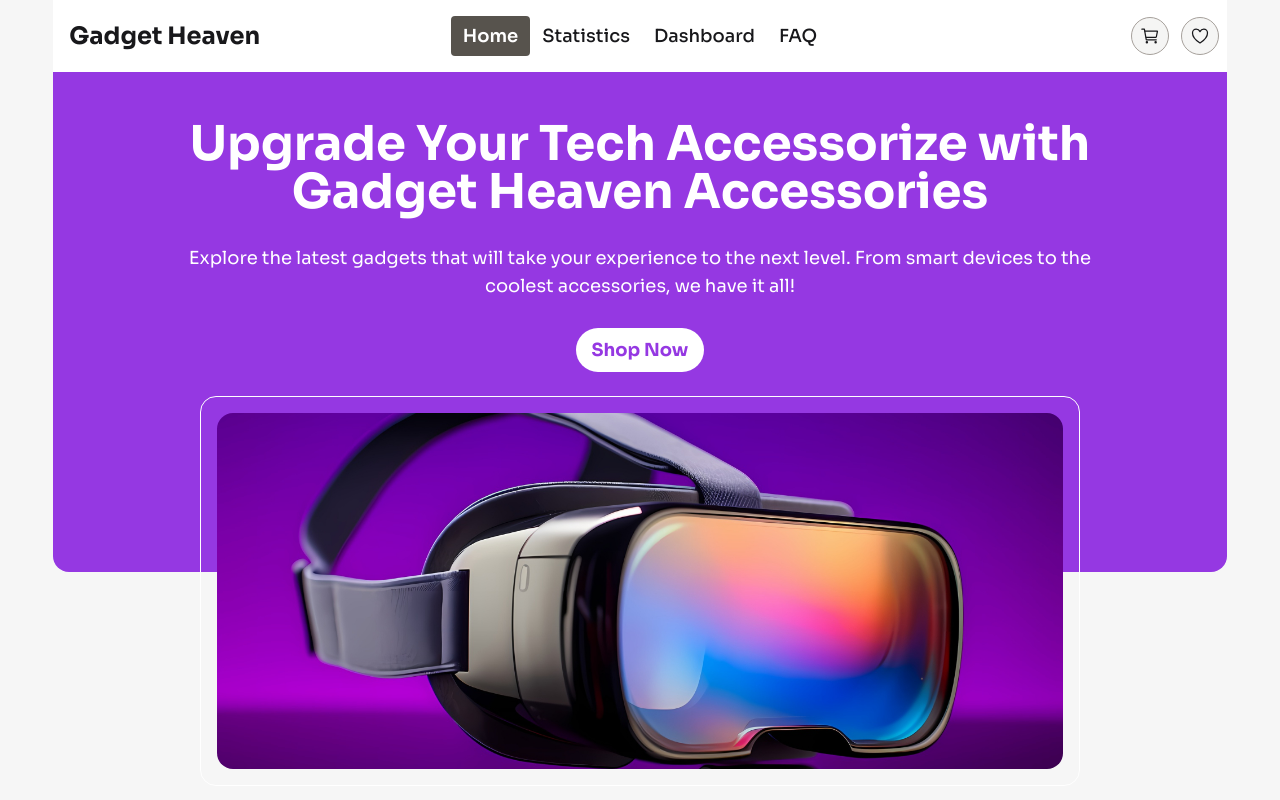
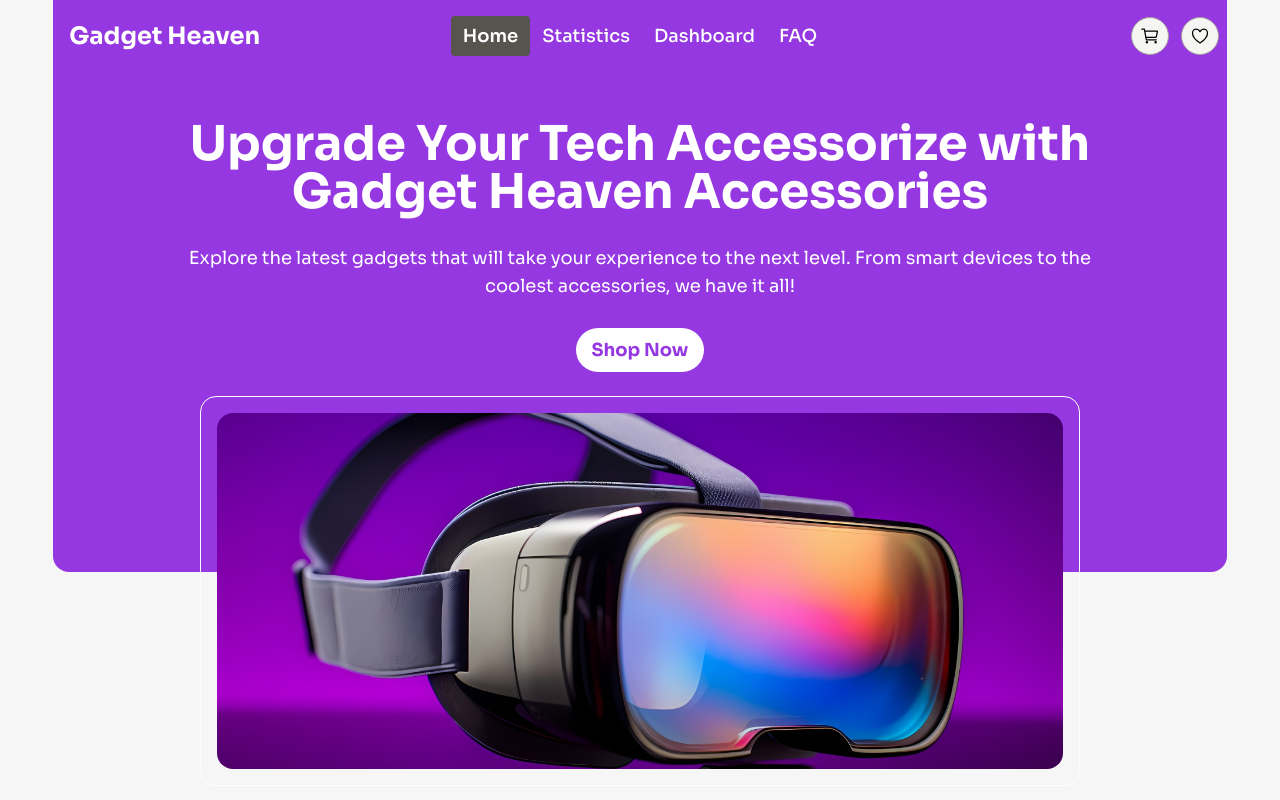
Before and after one commit to programming-hero-web-course-4/b10a8-gadget-heaven-legendary-idiot, a React (Vite) app: page / in a window 1280 px wide. Shown: the top 800 px of the page. Built offline with nearby package versions, Linux system fonts and the light colour scheme.

Commit message:
Dynamic title added for each page

```diff
--- a/src/MainLayout.jsx
+++ b/src/MainLayout.jsx
@@ -12,7 +12,7 @@ const MainLayout = () => {
   return (
     <div className="w-11/12 m-auto">
       <Toaster />
-      <Navbar />
+      <Navbar wishList={addToWishList} cartList={addToCart} />
       <WishListContext.Provider value={{ addToWishList, setAddToWishList }}>
         <AddToCartContext.Provider value={{ addToCart, setAddToCart }}>
           <Outlet />
--- a/src/components/Navbar.jsx
+++ b/src/components/Navbar.jsx
@@ -1,7 +1,12 @@
-import { Link, NavLink } from "react-router-dom";
+import { Link, NavLink, useLocation, useNavigate } from "react-router-dom";
 import { IoHeartOutline, IoCartOutline } from "react-icons/io5";
+import { useContext } from "react";
+import { WishListContext } from "./../MainLayout";
 
-const Navbar = () => {
+const Navbar = ({ wishList, cartList }) => {
+  const { pathname } = useLocation();
+  const redirect = useNavigate();
+
   const links = (
     <>
       <li>
@@ -47,7 +52,13 @@ const Navbar = () => {
     </>
   );
   return (
-    <div className="navbar bg-base-100">
+    <div
+      className={
+        pathname === "/"
+          ? "navbar bg-[#9538E2] text-white"
+          : "navbar bg-base-100"
+      }
+    >
       <div className="navbar-start">
         <div className="dropdown">
           <div
@@ -72,14 +83,16 @@ const Navbar = () => {
           </div>
           <ul
             tabIndex={0}
-            className="menu menu-sm dropdown-content bg-base-100 rounded-box z-[1] mt-3 w-52 p-2 shadow text-lg font-medium"
+            className={`menu menu-sm dropdown-content bg-base-900 rounded-box z-[1] mt-3 w-52 p-2 shadow-md text-lg font-medium ${
+              pathname === "/" ? "bg-[#9538E2] text-white" : "bg-base-100"
+            }`}
           >
             {links}
           </ul>
         </div>
         <Link
           to="/"
-          className="text-base font-medium sm:text-2xl sm:font-bold hover:bg-stone-200 p-2 rounded-lg text-nowrap"
+          className="text-base font-medium sm:text-2xl sm:font-bold hover:bg-stone-100 hover:text-[#9538E2] p-2 rounded-lg text-nowrap"
         >
           Gadget Heaven
         </Link>
@@ -89,12 +102,24 @@ const Navbar = () => {
           {links}
         </ul>
       </div>
-      <div className="navbar-end gap-3">
-        <button className="bg-stone-100 border border-stone-400 rounded-full p-2 hover:bg-stone-200 cursor-pointer">
+      <div className="navbar-end gap-3 text-black">
+        <button
+          onClick={() => redirect("/dashboard/cart")}
+          className="bg-stone-100 border border-stone-400 rounded-full p-2 hover:bg-stone-200 cursor-pointer relative"
+        >
           <IoCartOutline className="size-5" />
+          <sup className="absolute -top-2 -right-1 bg-base-200 px-1 text-sm rounded-2xl font-medium">
+            {cartList.length === 0 ? "" : cartList.length}
+          </sup>
         </button>
-        <button className="bg-stone-100 border border-stone-400 rounded-full p-2 hover:bg-stone-200 cursor-pointer">
+        <button
+          onClick={() => redirect("/dashboard/wishlist")}
+          className="bg-stone-100 border border-stone-400 rounded-full p-2 hover:bg-stone-200 cursor-pointer relative"
+        >
           <IoHeartOutline className="size-5" />
+          <sup className="absolute -top-2 -right-1 bg-base-200 px-1 text-sm rounded-2xl font-medium">
+            {wishList.length === 0 ? "" : wishList.length}
+          </sup>
         </button>
       </div>
     </div>
--- a/src/components/ProductContainer.jsx
+++ b/src/components/ProductContainer.jsx
@@ -3,6 +3,7 @@ import { IoCartOutline, IoHeartOutline } from "react-icons/io5";
 import { AddToCartContext, WishListContext } from "../MainLayout";
 import { useContext, useEffect, useState } from "react";
 import toast from "react-hot-toast";
+import useDocumentTitle from "../utils/useDocumentTitle";
 const ProductContainer = ({ product }) => {
   const {
     product_id,
@@ -20,6 +21,7 @@ const ProductContainer = ({ product }) => {
   const { addToWishList, setAddToWishList } = useContext(WishListContext);
   const { addToCart, setAddToCart } = useContext(AddToCartContext);
   const [alreadyAtWishList, setAlreadyAtWishList] = useState(false);
+  useDocumentTitle(`${product_title} - Gadget Heaven`);
 
   useEffect(() => {
     const isAlreadyAdded = addToWishList.find(
--- a/src/pages/Dashboard.jsx
+++ b/src/pages/Dashboard.jsx
@@ -1,7 +1,9 @@
 import { Outlet } from "react-router-dom";
 import PageSection from "../components/PageSection";
+import useDocumentTitle from "./../utils/useDocumentTitle";
 
 const Dashboard = () => {
+  useDocumentTitle("Dashboard - Gadget Heaven");
   return (
     <div className="mb-8">
       <PageSection
--- a/src/pages/ErrorPage.jsx
+++ b/src/pages/ErrorPage.jsx
@@ -1,7 +1,9 @@
 import { Link } from "react-router-dom";
 import img404 from "../assets/404.jpg";
+import useDocumentTitle from "./../utils/useDocumentTitle";
 
 const ErrorPage = () => {
+  useDocumentTitle("404 - Gadget Heaven");
   return (
     <div className="min-h-screen bg-white flex flex-col justify-center items-center gap-12   md:flex-row">
       <img
--- a/src/pages/FAQ.jsx
+++ b/src/pages/FAQ.jsx
@@ -1,4 +1,6 @@
+import useDocumentTitle from "./../utils/useDocumentTitle";
 const FAQ = () => {
+  useDocumentTitle("FAQ - Gadget Heaven");
   return (
     <div className="my-8 space-y-4">
       <h2 className="text-2xl sm:text-3xl font-bold text-center">
--- a/src/pages/Home.jsx
+++ b/src/pages/Home.jsx
@@ -1,8 +1,10 @@
 import { Outlet } from "react-router-dom";
 
 import HomeBanner from "../components/HomeBanner";
+import useDocumentTitle from "../utils/useDocumentTitle";
 
 const Home = () => {
+  useDocumentTitle("Gadget Heaven");
   return (
     <>
       <HomeBanner />
--- a/src/pages/Statistics.jsx
+++ b/src/pages/Statistics.jsx
@@ -1,7 +1,6 @@
 import { useLoaderData } from "react-router-dom";
 
 import {
-  LineChart,
   Line,
   ResponsiveContainer,
   ComposedChart,
@@ -13,14 +12,12 @@ import {
   Bar,
   Tooltip,
 } from "recharts";
+import useDocumentTitle from "../utils/useDocumentTitle";
 
 const Statistics = () => {
+  useDocumentTitle("Statistics - Gadget Heaven");
   const data3 = useLoaderData();
-  const data = [
-    { name: "Page A", uv: 400, pv: 2400, amt: 2400 },
-    { name: "Page B", uv: 600, pv: 2000, amt: 2600 },
-  ];
-  // console.log(data3);
+
   const renderLineChart = (
     <ResponsiveContainer>
       <ComposedChart
@@ -65,7 +62,7 @@ const Statistics = () => {
 
   return (
     <div className="my-4 p-4 bg-white">
-      <h2 className="text-3xl font-semibold my-3">Statistics</h2>
+      <h2 className="text-2xl sm:text-3xl font-semibold my-3">Statistics</h2>
       <div className="w-full h-[350px] sm:h-[500px]">{renderLineChart}</div>
     </div>
   );
--- /dev/null
+++ b/src/utils/useDocumentTitle.js
@@ -0,0 +1,9 @@
+import { useEffect } from "react";
+
+const useDocumentTitle = (title) => {
+  useEffect(() => {
+    document.title = title;
+  }, [title]);
+};
+
+export default useDocumentTitle;
```
